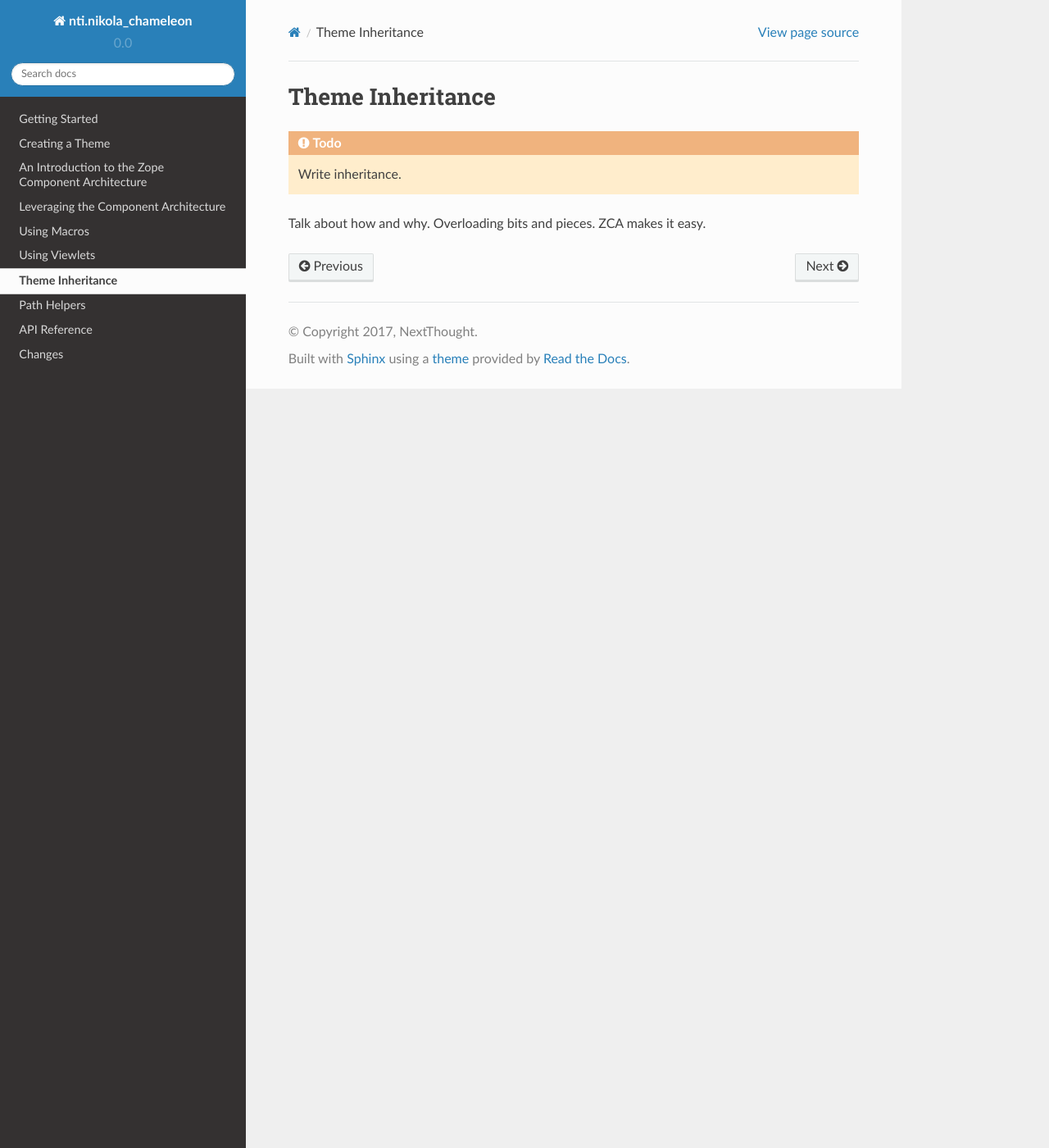
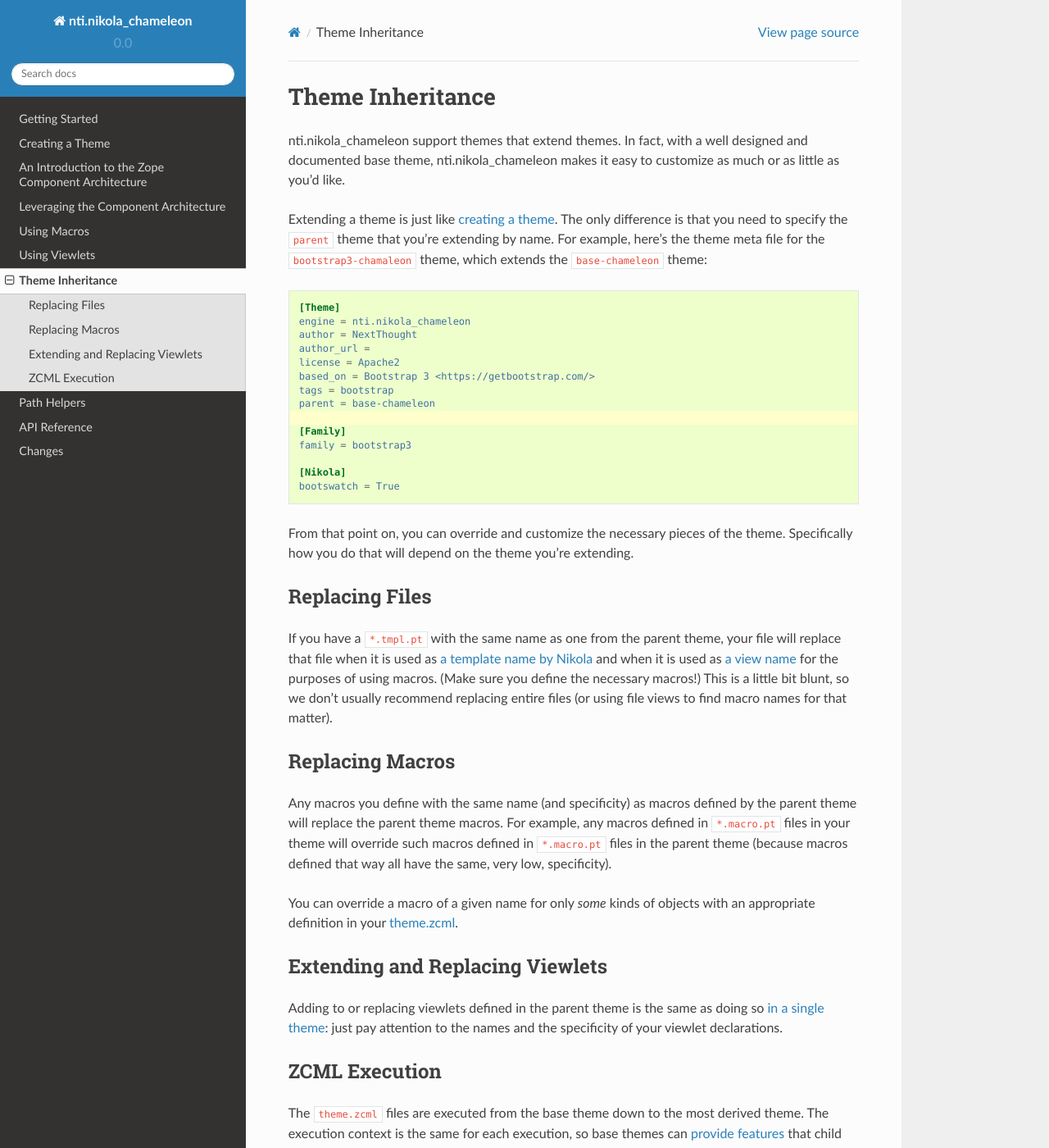
Before and after one commit to OpenNTI/nti.nikola_chameleon, a Sphinx documentation site: the page built from docs/inheritance.rst, in a window 1280 px wide and 1400 px high. Shown: the whole window at 82% size. Built offline with Sphinx 7.4.7 and the Read the Docs theme 2.0.0, drawn with Linux system fonts in a browser that asks for light colours.

Commit message:
Write the doc on extending themes.

```diff
--- a/docs/first_theme.rst
+++ b/docs/first_theme.rst
@@ -9,7 +9,10 @@ Creating a theme proceeds as `documented in the Nikola reference
 the template features that nti.nikola_chameleon provides. Make sure
 you've read :doc:`getting_started` before reading this.
 
-Your theme should be laid out according to the Nikola documentation..
+Your theme should be laid out according to the Nikola documentation.
+You'll need to specify ``nti.nikola_chameleon`` as the ``engine`` in
+your theme meta file.
+
 The only directory that nti.nikola_chameleon is interested in is your
 ``templates/`` folder.
 
--- a/docs/inheritance.rst
+++ b/docs/inheritance.rst
@@ -2,6 +2,75 @@
  Theme Inheritance
 ===================
 
-.. todo:: Write inheritance.
+nti.nikola_chameleon support themes that extend themes. In fact, with
+a well designed and documented base theme, nti.nikola_chameleon makes
+it easy to customize as much or as little as you'd like.
 
-Talk about how and why. Overloading bits and pieces. ZCA makes it easy.
+Extending a theme is just like :doc:`creating a theme <first_theme>`.
+The only difference is that you need to specify the ``parent`` theme
+that you're extending by name. For example, here's the theme meta file
+for the ``bootstrap3-chamaleon`` theme, which extends the
+``base-chameleon`` theme:
+
+.. code-block:: ini
+   :emphasize-lines: 9
+
+   [Theme]
+   engine = nti.nikola_chameleon
+   author = NextThought
+   author_url =
+   license = Apache2
+   based_on = Bootstrap 3 <https://getbootstrap.com/>
+   tags = bootstrap
+   parent = base-chameleon
+
+   [Family]
+   family = bootstrap3
+
+   [Nikola]
+   bootswatch = True
+
+From that point on, you can override and customize the necessary
+pieces of the theme. Specifically how you do that will depend on the
+theme you're extending.
+
+Replacing Files
+===============
+
+If you have a ``*.tmpl.pt`` with the same name as one from the parent
+theme, your file will replace that file when it is used as :ref:`a
+template name by Nikola <lookup-templates>` and when it is used as
+:ref:`a view name <finding-views>` for the purposes of using macros.
+(Make sure you define the necessary macros!) This is a little bit
+blunt, so we don't usually recommend replacing entire files (or using
+file views to find macro names for that matter).
+
+Replacing Macros
+================
+
+Any macros you define with the same name (and specificity) as macros
+defined by the parent theme will replace the parent theme macros. For
+example, any macros defined in ``*.macro.pt`` files in your theme will
+override such macros defined in ``*.macro.pt`` files in the parent
+theme (because macros defined that way all have the same, very low,
+specificity).
+
+You can override a macro of a given name for only *some* kinds of
+objects with an appropriate definition in your :ref:`theme.zcml
+<lookup-macros>`.
+
+Extending and Replacing Viewlets
+================================
+
+Adding to or replacing viewlets defined in the parent theme is the
+same as doing so :ref:`in a single theme <multiple-viewlets>`: just
+pay attention to the names and the specificity of your viewlet declarations.
+
+ZCML Execution
+==============
+
+The ``theme.zcml`` files are executed from the base theme down to the
+most derived theme. The execution context is the same for each
+execution, so base themes can `provide features
+<http://zopeconfiguration.readthedocs.io/en/latest/narr.html#making-specific-directives-conditional>`_
+that child themes can test for.
```
Also changed, not shown: docs/using_zca.rst (+5 -2 lines), docs/viewlets.rst (+22 -8 lines).
